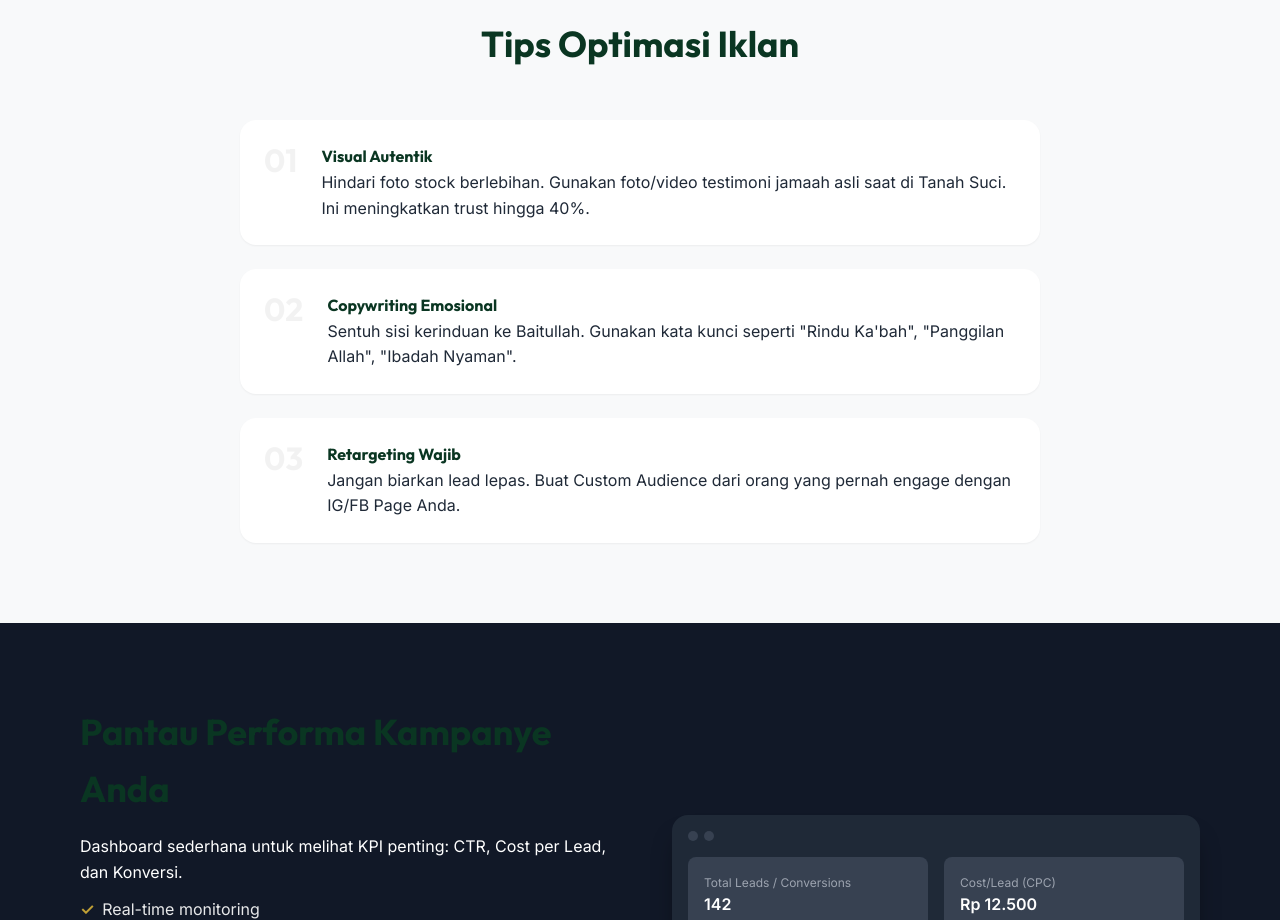
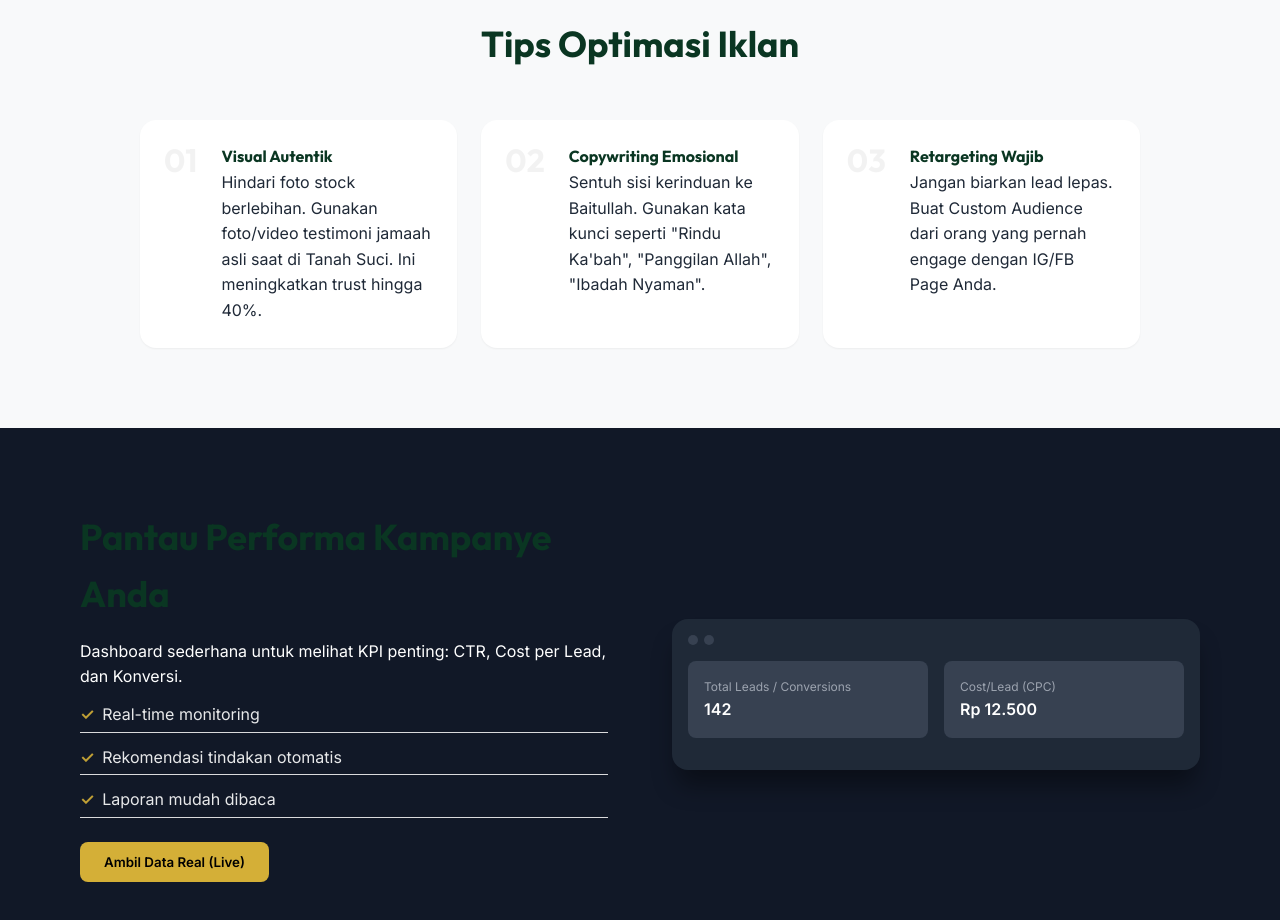
Before and after one commit to inno4gs-byte/fb-ads-umroh-haji, a website: page index.html in a window 1280 px wide. Shown: the part 2140-3060 px from the top of the page. Drawn offline with nearby package versions, Linux system fonts and the light colour scheme.

Commit message:
Add files via upload

```diff
--- a/styles.css
+++ b/styles.css
@@ -423,12 +423,12 @@ h3 {
     gap: 2rem;
 }
 
-/* Optimization Tips */
-.tips-container {
-    display: flex;
-    flex-direction: column;
+.tips-container,
+.strategy-grid {
+    display: grid;
+    grid-template-columns: repeat(auto-fit, minmax(300px, 1fr));
     gap: 1.5rem;
-    max-width: 800px;
+    max-width: 1000px;
     margin: 0 auto;
 }
 
@@ -440,6 +440,12 @@ h3 {
     border-radius: var(--radius-lg);
     box-shadow: var(--shadow-sm);
     align-items: start;
+    transition: transform 0.2s;
+}
+
+.tip-card:hover {
+    transform: translateY(-5px);
+    box-shadow: var(--shadow-md);
 }
 
 .tip-number {
```
